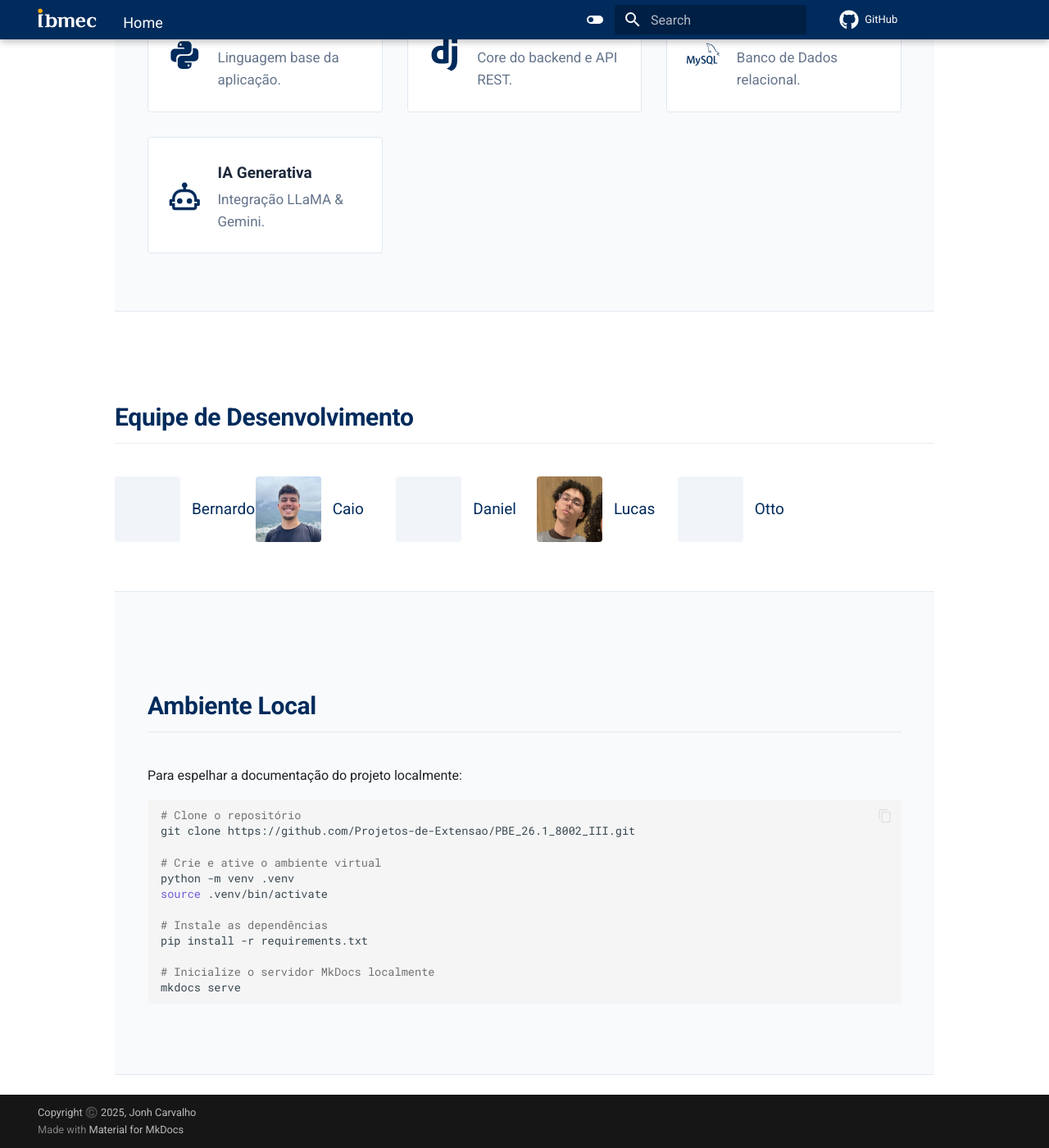
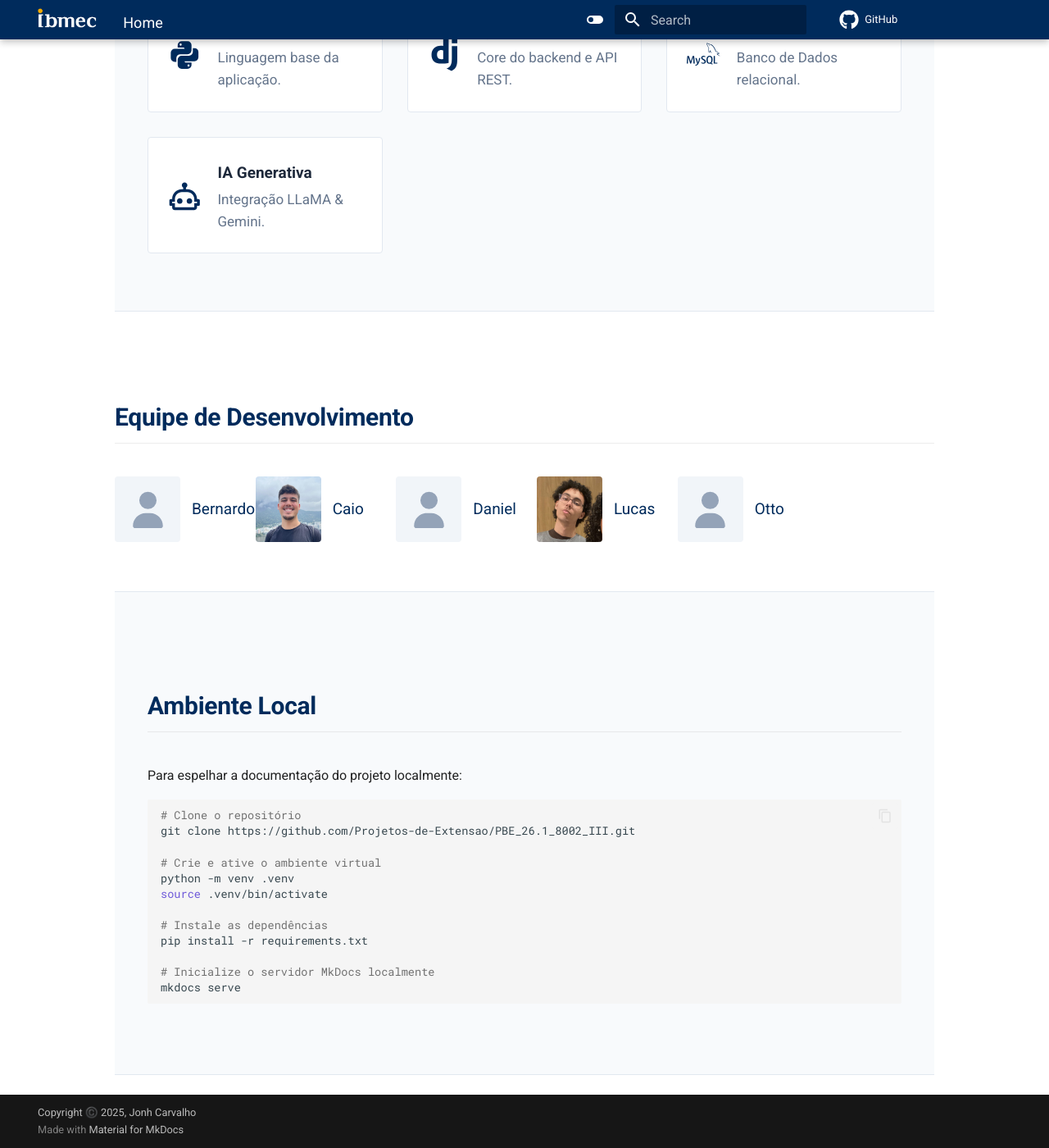
Before and after one commit to Projetos-de-Extensao/PBE_26.1_8002_III, an MkDocs documentation site: the page built from docs/index.md, in a window 1280 px wide and 1400 px high, scrolled down 1592 px. Shown: the whole window at 82% size. Built offline with MkDocs 1.6.1 and Material for MkDocs 9.7.7, drawn with Linux system fonts in a browser that asks for light colours; comment, search, counter and statistics services are not loaded.

Commit message:
styles: fix forsaken icons

```diff
--- a/docs/css/extra.css
+++ b/docs/css/extra.css
@@ -204,7 +204,9 @@
     text-align: center;
 }
 .lp-avatar-photo {
-    display: inline-block;
+    display: inline-flex;
+    align-items: center;
+    justify-content: center;
     width: 80px;
     height: 80px;
     border-radius: 4px;
@@ -212,6 +214,8 @@
     background-size: cover;
     background-position: center;
     flex-shrink: 0;
+    font-size: 2rem;
+    color: #94a3b8;
 }
 .lp-avatar p {
     display: flex;
--- a/docs/index.md
+++ b/docs/index.md
@@ -112,7 +112,7 @@ Integração LLaMA & Gemini.
 <div class="lp-team" markdown>
 
 <div class="lp-avatar" markdown>
-<span class="lp-avatar-photo"></span>
+<span class="lp-avatar-photo">:fontawesome-solid-user:</span>
 [Bernardo](https://github.com/bernardomiller)
 </div>
 
@@ -122,7 +122,7 @@ Integração LLaMA & Gemini.
 </div>
 
 <div class="lp-avatar" markdown>
-<span class="lp-avatar-photo"></span>
+<span class="lp-avatar-photo">:fontawesome-solid-user:</span>
 [Daniel](https://github.com/DaniReaper17)
 </div>
 
@@ -132,7 +132,7 @@ Integração LLaMA & Gemini.
 </div>
 
 <div class="lp-avatar" markdown>
-<span class="lp-avatar-photo"></span>
+<span class="lp-avatar-photo">:fontawesome-solid-user:</span>
 [Otto](https://github.com/Otto-Goldner)
 </div>
 
```
